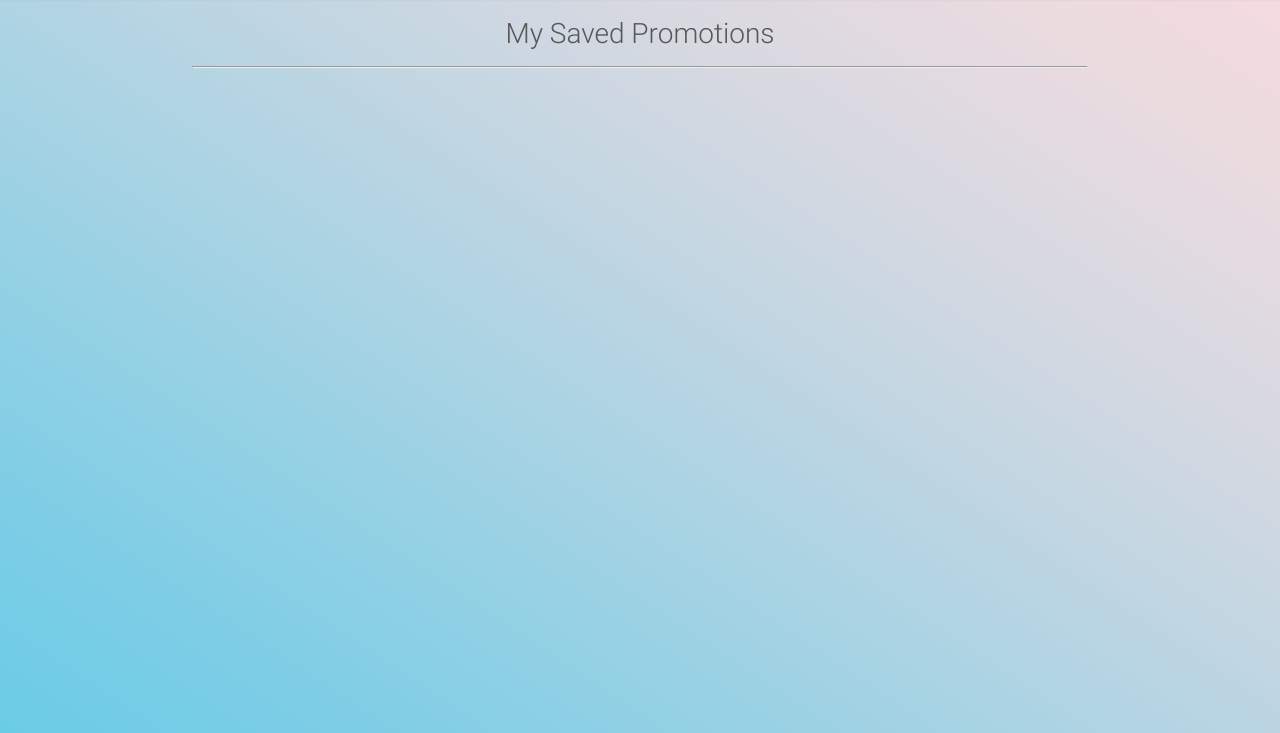
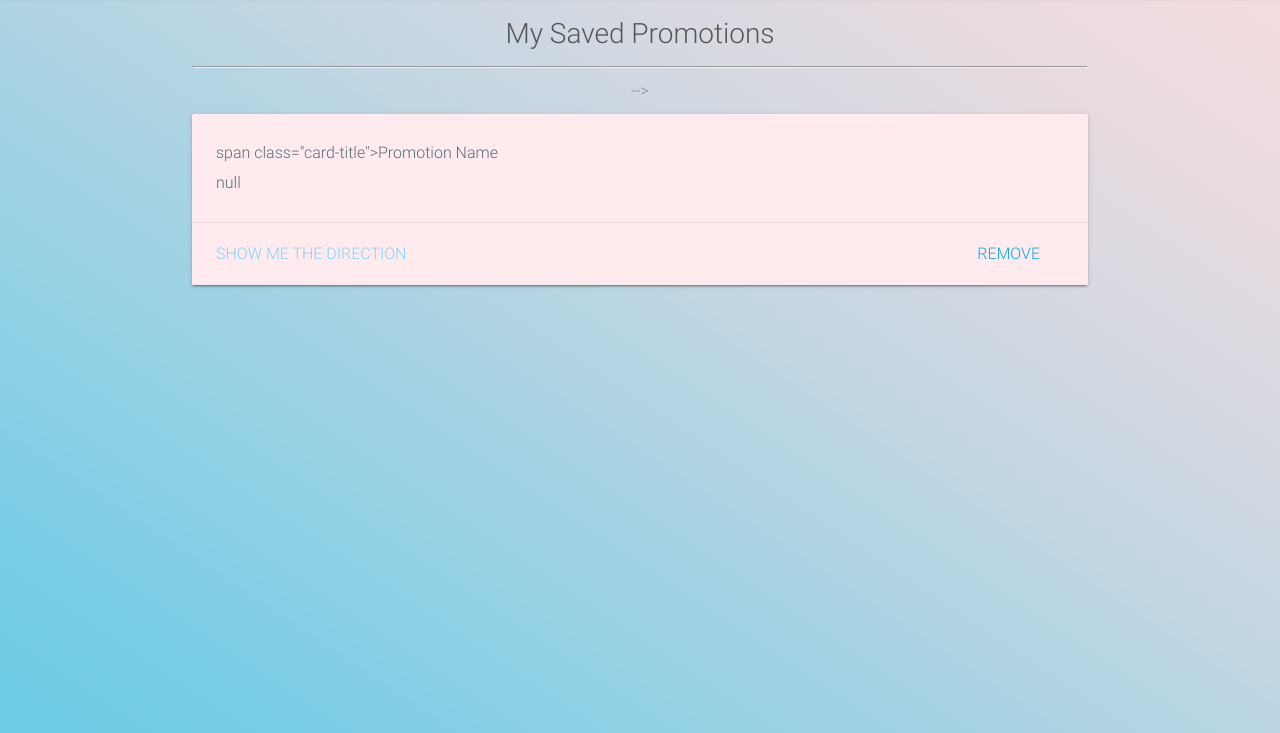
Before and after one commit to akshaymahajans/COGS121, a website: page public/savedPromotions.html in a window 1280 px wide. Shown: the part 67-800 px from the top of the page. Drawn offline with Linux system fonts and the light colour scheme; no server answers; files whose address does not match are found by name.

Commit message:
savedPromotion

```diff
--- a/public/js/index.js
+++ b/public/js/index.js
@@ -18,7 +18,7 @@ $(document).ready()
                         $("#collist").append(
                             '<li><div class="collapsible-header"><i collapsiblelass="material-icons"></i>'
                             +sale.bName+
-                            '<i class="material-icons starbtn"  style="float: right;">star</i></div><div class="collapsible-body">'
+                            '<i class="material-icons starbtn"  style="float: right;">star</i></div><div id="promotionCell" class="collapsible-body">'
                             +'&nbsp;<b>Business Type:</b>'+sale.bType
                             +'</br>&nbsp;<b>Promotion Location:</b>'+sale.loc
                             +'</br>&nbsp;<b>Promotion Details:</b>'+sale.des
--- a/public/savedPromotions.html
+++ b/public/savedPromotions.html
@@ -48,17 +48,27 @@
           <!-- <div class="card red lighten-5 mainContent" id="card1">
             <div class="card-content blue-grey-text text-darken-1">
               <span class="card-title">Promotion Name</span>
-              <p>Here is all other information about this promotion. Lorem ipsum dolor sit amet, consectetur adipisicing elit.
-                Voluptatem explicabo minima fugiat delectus vel nihil aspernatur, eligendi atque impedit
-                voluptatum quibusdam neque repellat, quae suscipit temporibus quia architecto hic ducimus.</p>
+              <p id="pDescription"></p>
             </div>
             <div class="card-action">
               <a class="light-blue-text text-lighten-3" href="#">Show me the direction</a>
               <a class="light-blue-text" id="removebtn1" href="#" style="float:right;">Remove</a>
             </div>
-          </div>
+          </div> -->
 
-          <div class="card red lighten-5 mainContent" id="card2">
+          <script>
+            $(document).ready(function(){
+              $("#sp_List").append('<div class="card red lighten-5 mainContent" id="card1">'+
+              '<div class="card-content blue-grey-text text-darken-1">'+
+              'span class="card-title">Promotion Name</span>'+
+              '<p>'+localStorage.getItem("p_Info")+'</p>'+'</div>'+
+              '<div class="card-action">'+'<a class="light-blue-text text-lighten-3" href="#">Show me the direction</a>'+
+              '<a class="light-blue-text" id="removebtn1" href="#" style="float:right;">Remove</a>'+
+              '</div>'+'</div>');
+            });
+          </script>
+
+          <!-- <div class="card red lighten-5 mainContent" id="card2">
             <div class="card-content blue-grey-text text-darken-1">
               <span class="card-title">Promotion Name</span>
               <p>Here is all other information about this promotion. Lorem ipsum dolor sit amet, consectetur adipisicing elit.
@@ -118,7 +128,7 @@
             <div class="card-action expired">
               <a class="blue-grey-text">Sorry, the promotion has expired.</a>
             </div>
-          </div> -->
+          </div> --> -->
 
 
 
@@ -130,7 +140,7 @@
             </div>
             <div class="card-action grey">
               <a class="light-blue-text text-lighten-3" >No Longer Available</a>
-            </div> -->
+            </div>
           </div>
         </div>
       </div>
```
Also changed, not shown: public/indexCustomer.html (+6 -0 lines), public/img/food-01.png (added).
